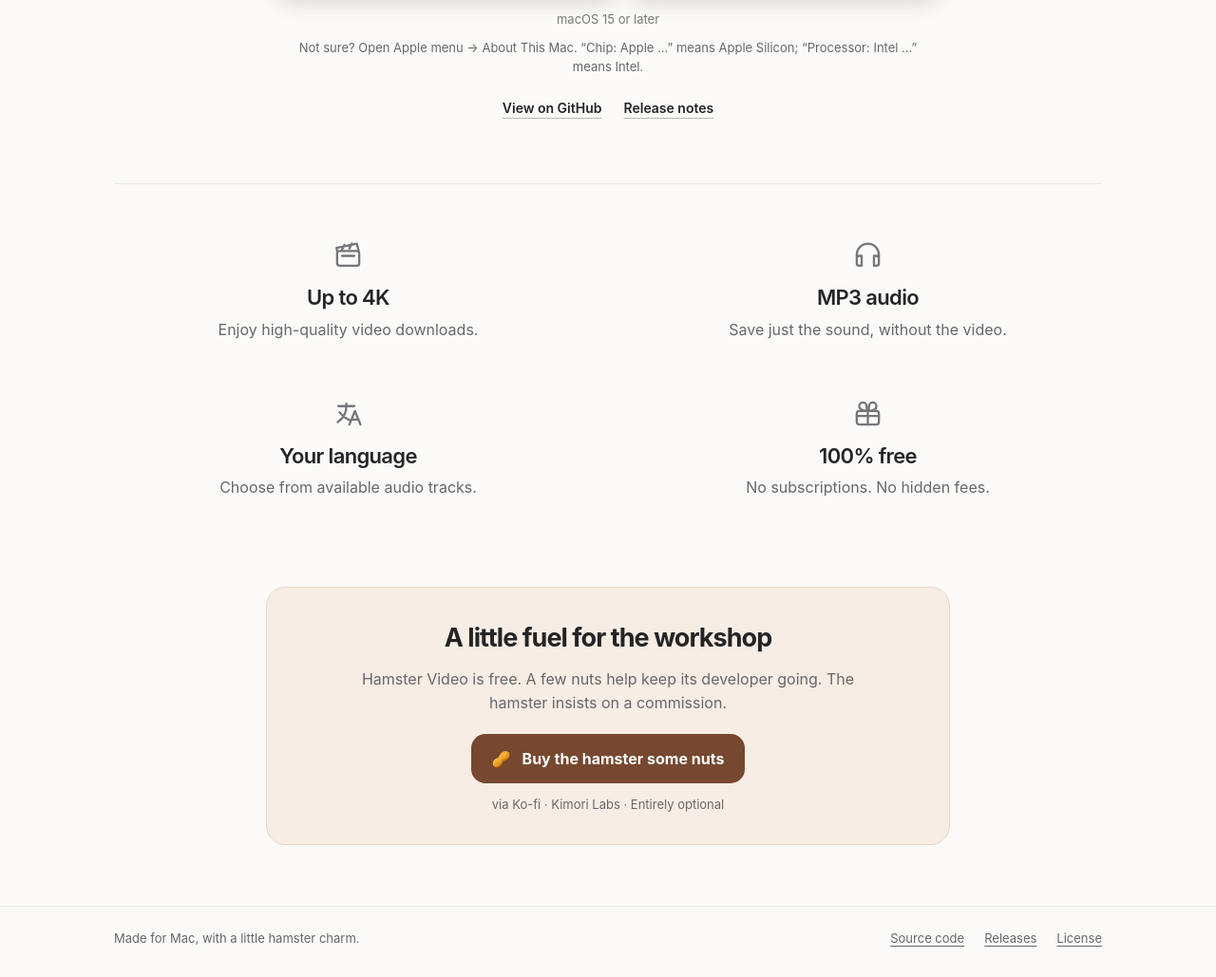
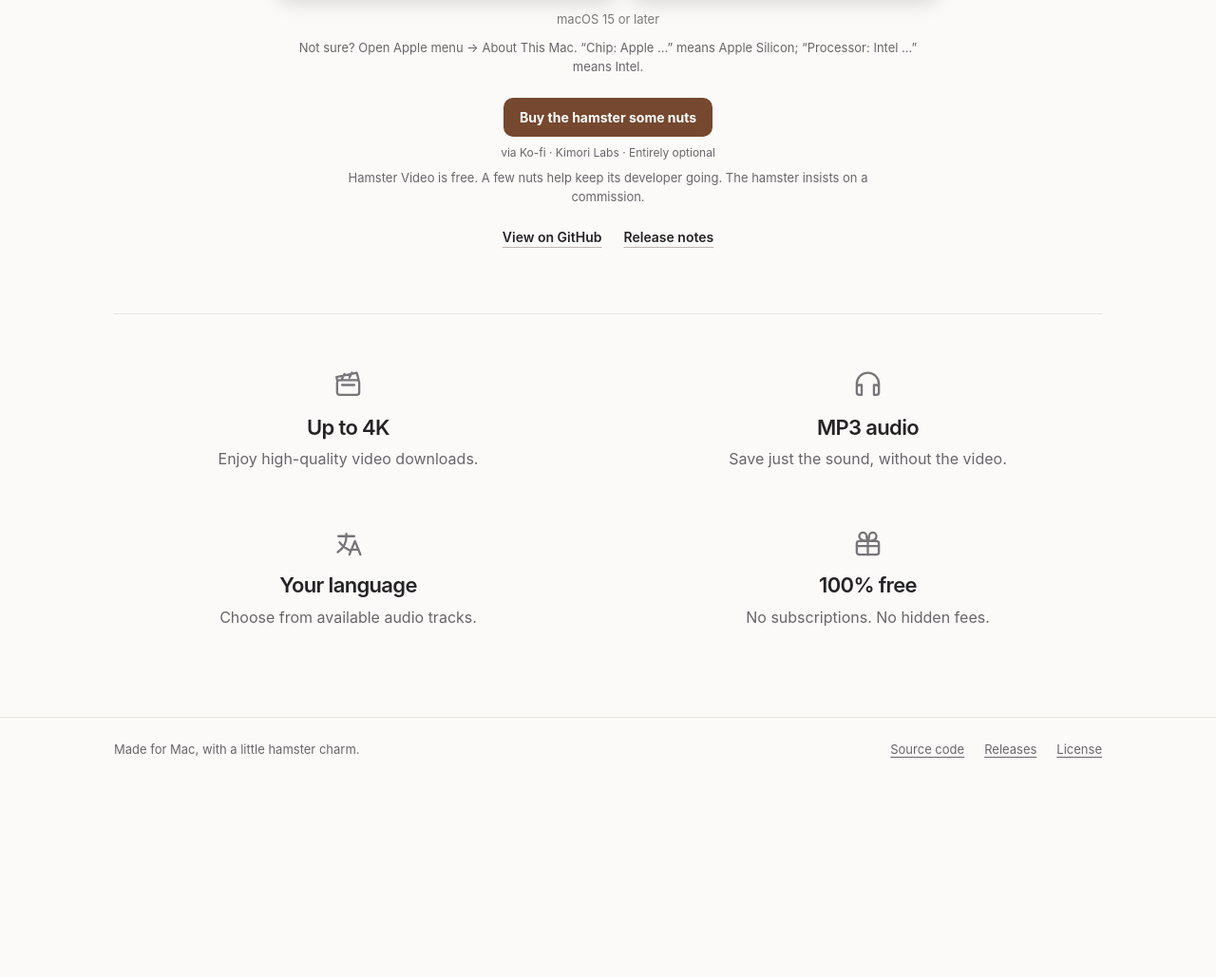
Before and after one commit to SpookSpectrum/hamster-video, a plain HTML site: page index.html in a window 1280 px wide. Shown: the part 718-1747 px from the top of the page at 95% size. After the commit the page ends 1547 px from the top, so only its background shows below. Drawn offline with Linux system fonts and the light colour scheme.

Commit message:
Make Ko-fi support compact below the Mac identification hint

```diff
--- a/index.html
+++ b/index.html
@@ -106,13 +106,11 @@
       background: #17191b; border: 0; border-radius: 0;
       box-shadow: none;
     }
-    .support { padding: 0 0 64px; text-align: center; }
-    .support-card { max-width: 720px; margin: auto; padding: 32px 24px; border: 1px solid #ead8c9; border-radius: 20px; background: #f7ede4; }
-    .support h2 { margin: 0 0 10px; font-size: 27px; letter-spacing: -.035em; }
-    .support p { max-width: 530px; margin: 0 auto 20px; color: var(--muted); }
-    .support .button { background: #75482f; box-shadow: none; padding: 14px 22px; }
+    .support { margin: 22px auto 0; text-align: center; max-width: 620px; }
+    .support .button { background: #75482f; box-shadow: none; padding: 10px 17px; border-radius: 10px; font-size: 14px; }
     .support .button:hover { background: #5c3723; }
-    .support .support-note { margin: 12px 0 0; max-width: none; font-size: 13px; }
+    .support-note { margin: 8px 0 0; color: var(--muted); font-size: 12px; }
+    .support-copy { margin: 6px auto 0; color: var(--muted); font-size: 13px; max-width: 570px; }
     footer { border-top: 1px solid var(--border); padding: 23px 0 30px; }
     .footer-inner { display: flex; align-items: center; justify-content: space-between; gap: 20px; flex-wrap: wrap; font-size: 13px; color: var(--muted); }
     .footer-inner nav { display: flex; gap: 21px; }
@@ -188,6 +186,11 @@
         </div>
         <p class="requirements">macOS 15 or later</p>
         <p class="chip-help">Not sure? Open Apple menu → About This Mac. “Chip: Apple …” means Apple Silicon; “Processor: Intel …” means Intel.</p>
+        <div class="support" id="support" aria-label="Optional support">
+          <a class="button" href="https://ko-fi.com/kimorilabs">Buy the hamster some nuts</a>
+          <p class="support-note">via Ko-fi · Kimori Labs · Entirely optional</p>
+          <p class="support-copy">Hamster Video is free. A few nuts help keep its developer going. The hamster insists on a commission.</p>
+        </div>
         <div class="hero-links">
           <a href="https://github.com/SpookSpectrum/hamster-video">View on GitHub</a>
           <a href="https://github.com/SpookSpectrum/hamster-video/releases/tag/v1.0.1">Release notes</a>
@@ -241,16 +244,6 @@
         </div>
       </div>
     </section>
-    <section class="support" id="support" aria-labelledby="support-title">
-      <div class="container">
-        <div class="support-card">
-          <h2 id="support-title">A little fuel for the workshop</h2>
-          <p>Hamster Video is free. A few nuts help keep its developer going. The hamster insists on a commission.</p>
-          <a class="button" href="https://ko-fi.com/kimorilabs"><span aria-hidden="true">🥜</span> Buy the hamster some nuts</a>
-          <p class="support-note">via Ko-fi · Kimori Labs · Entirely optional</p>
-        </div>
-      </div>
-    </section>
   </main>
 
   <footer>
```
